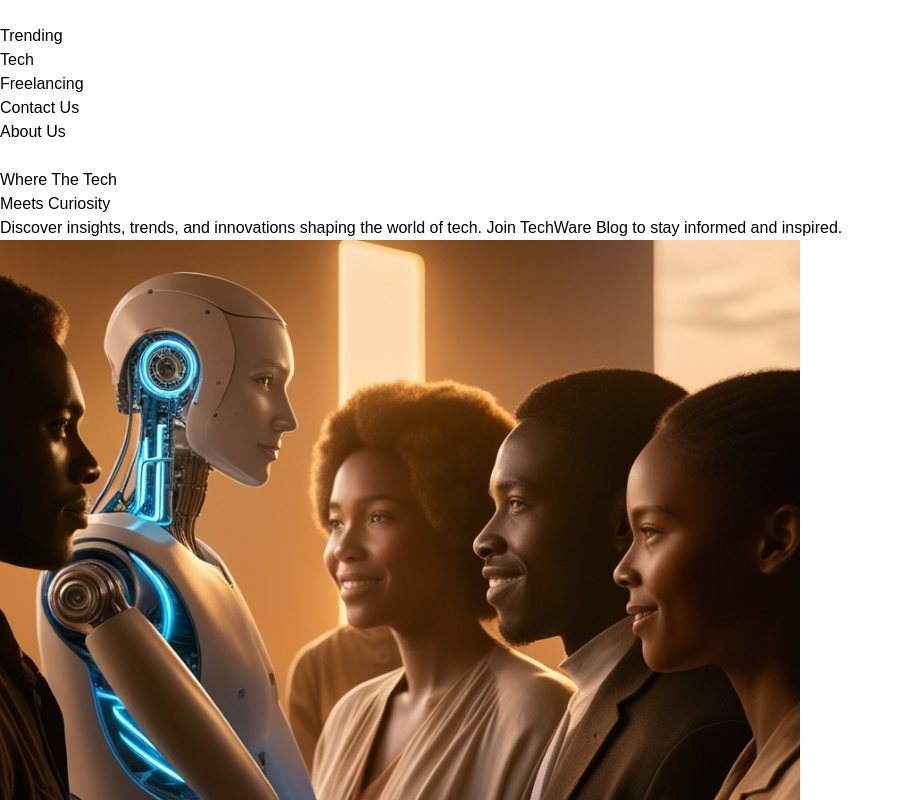
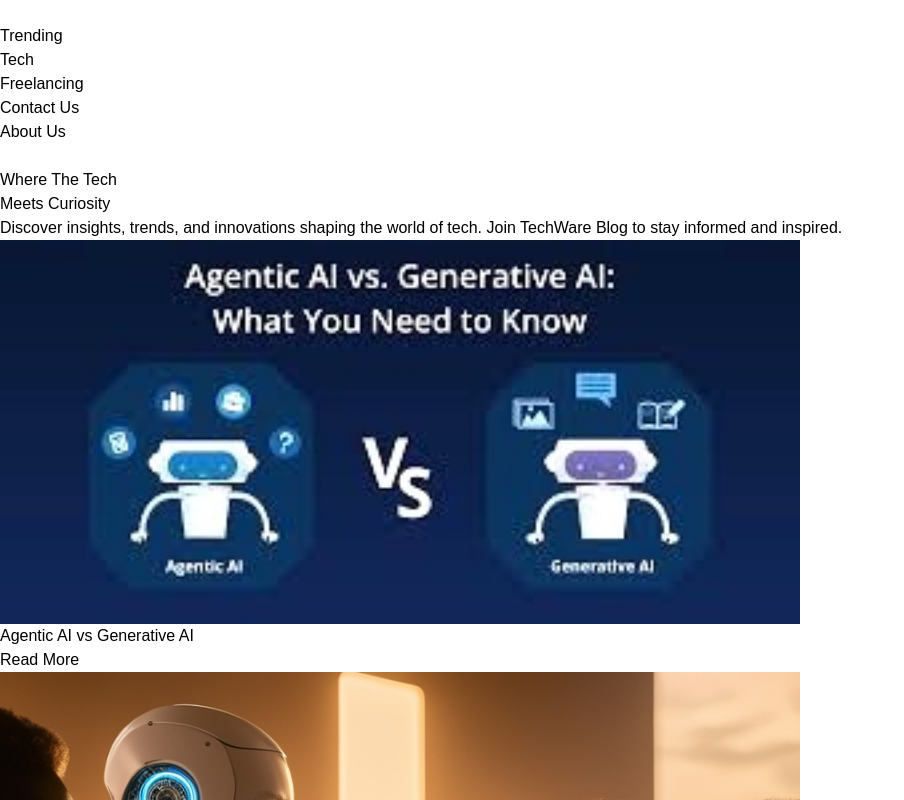
Before and after one commit to Fazilat-Jahan/techware-blog, a Next.js app: page / in a window 1280 px wide. Shown: the top 800 px of the page, without its empty margins (0-904 px from the left). Built offline with nearby package versions, Linux system fonts and the light colour scheme.

Commit message:
blog website

```diff
--- a/src/app/data/blog.ts
+++ b/src/app/data/blog.ts
@@ -1,5 +1,25 @@
 // data/blog.ts
 export const blogs = [
+  {
+    title: 'Agentic AI vs Generative AI',
+    slug: 'agentic-ai-vs-generative-ai',
+    category: "trending",
+    content: `Artificial Intelligence (AI) is transforming our world, and two of its most intriguing branches are Generative AI and Agentic AI. Understanding their differences can help us appreciate their unique contributions to technology and society.`,
+    heading1: `Generative AI: The Creative Powerhouse`,
+    heading1C: `Generative AI focuses on creating content. It can produce text, images, music, and more by learning patterns from vast datasets. Tools like ChatGPT and DALL-E exemplify this, generating human-like text and images based on user prompts. This technology is widely used in content creation, design, and entertainment, offering innovative ways to generate new ideas and materials. `,
+    heading2: `Agentic AI: The Autonomous Achiever`,
+    heading2C: `Agentic AI takes a different approach by operating autonomously to achieve specific goals. It makes decisions, takes actions, and adapts to new information with minimal human intervention. For instance, in financial services, Agentic AI can autonomously execute tasks like transferring funds between accounts, streamlining operations and reducing the need for manual oversight..
+`,
+    heading3: `Key Differences`,
+    heading4: `Functionality:`,
+    heading4C: `Generative AI creates content based on learned data patterns, while Agentic AI focuses on decision-making and autonomous action to achieve predefined objectives.`,
+    heading5: `Autonomy:`,
+    heading5C: `Generative AI requires user prompts to generate content, whereas Agentic AI operates independently, making decisions and executing tasks without continuous human input.`,
+    heading6: `Applications: `,
+    heading6C: `Generative AI is ideal for tasks like writing articles, creating art, or composing music. Agentic AI is suited for applications such as autonomous vehicles, advanced customer support chatbots, and automated financial trading, where decision-making and adaptability are crucial.`,
+    conclusion: `While both Generative AI and Agentic AI are advancing rapidly, they serve different purposes. Generative AI enhances creativity by producing new content, whereas Agentic AI drives efficiency through autonomous decision-making and action. Recognizing these distinctions allows us to harness their unique strengths effectively.`,
+    imageUrl: '/Ag AI vs Gen AI.jpg',
+  },
   {
     title: 'AI Won’t Eat Your Job Until.',
     slug: 'ai-will-not-eat-your-job-until',
@@ -185,4 +205,26 @@ way to build a client base, gain experience, and make money online with no costs
     conclusion: `By 2024, Python, JavaScript/TypeScript, and SQL, dominate the programming landscape with their versatility, vital ecosystems, and continuous evolution to meet modern development needs. Whether developing dynamic web applications, diving into data science, or building robust backend systems, mastering these languages provides a solid foundation for a successful programming career. These languages ensure developers stay relevant and competitive in an industry where new trends emerge every day.`,
     imageUrl: '/top 3 languages.png',
   },
+
+  {
+    title: 'Agentic AI vs Generative AI',
+    slug: 'agentic-ai-vs-generative-ai',
+    category: "tech",
+    content: `Artificial Intelligence (AI) is transforming our world, and two of its most intriguing branches are Generative AI and Agentic AI. Understanding their differences can help us appreciate their unique contributions to technology and society.`,
+    heading1: `Generative AI: The Creative Powerhouse`,
+    heading1C: `Generative AI focuses on creating content. It can produce text, images, music, and more by learning patterns from vast datasets. Tools like ChatGPT and DALL-E exemplify this, generating human-like text and images based on user prompts. This technology is widely used in content creation, design, and entertainment, offering innovative ways to generate new ideas and materials. `,
+    heading2: `Agentic AI: The Autonomous Achiever`,
+    heading2C: `Agentic AI takes a different approach by operating autonomously to achieve specific goals. It makes decisions, takes actions, and adapts to new information with minimal human intervention. For instance, in financial services, Agentic AI can autonomously execute tasks like transferring funds between accounts, streamlining operations and reducing the need for manual oversight..
+`,
+    heading3: `Key Differences`,
+    heading4: `Functionality:`,
+    heading4C: `Generative AI creates content based on learned data patterns, while Agentic AI focuses on decision-making and autonomous action to achieve predefined objectives.`,
+    heading5: `Autonomy:`,
+    heading5C: `Generative AI requires user prompts to generate content, whereas Agentic AI operates independently, making decisions and executing tasks without continuous human input.`,
+    heading6: `Applications: `,
+    heading6C: `Generative AI is ideal for tasks like writing articles, creating art, or composing music. Agentic AI is suited for applications such as autonomous vehicles, advanced customer support chatbots, and automated financial trading, where decision-making and adaptability are crucial.`,
+    conclusion: `While both Generative AI and Agentic AI are advancing rapidly, they serve different purposes. Generative AI enhances creativity by producing new content, whereas Agentic AI drives efficiency through autonomous decision-making and action. Recognizing these distinctions allows us to harness their unique strengths effectively.`,
+    imageUrl: '/Ag AI vs Gen AI.jpg',
+  },
+
 ];
```
Also changed, not shown: public/Ag AI vs Gen AI.jpg (added).
